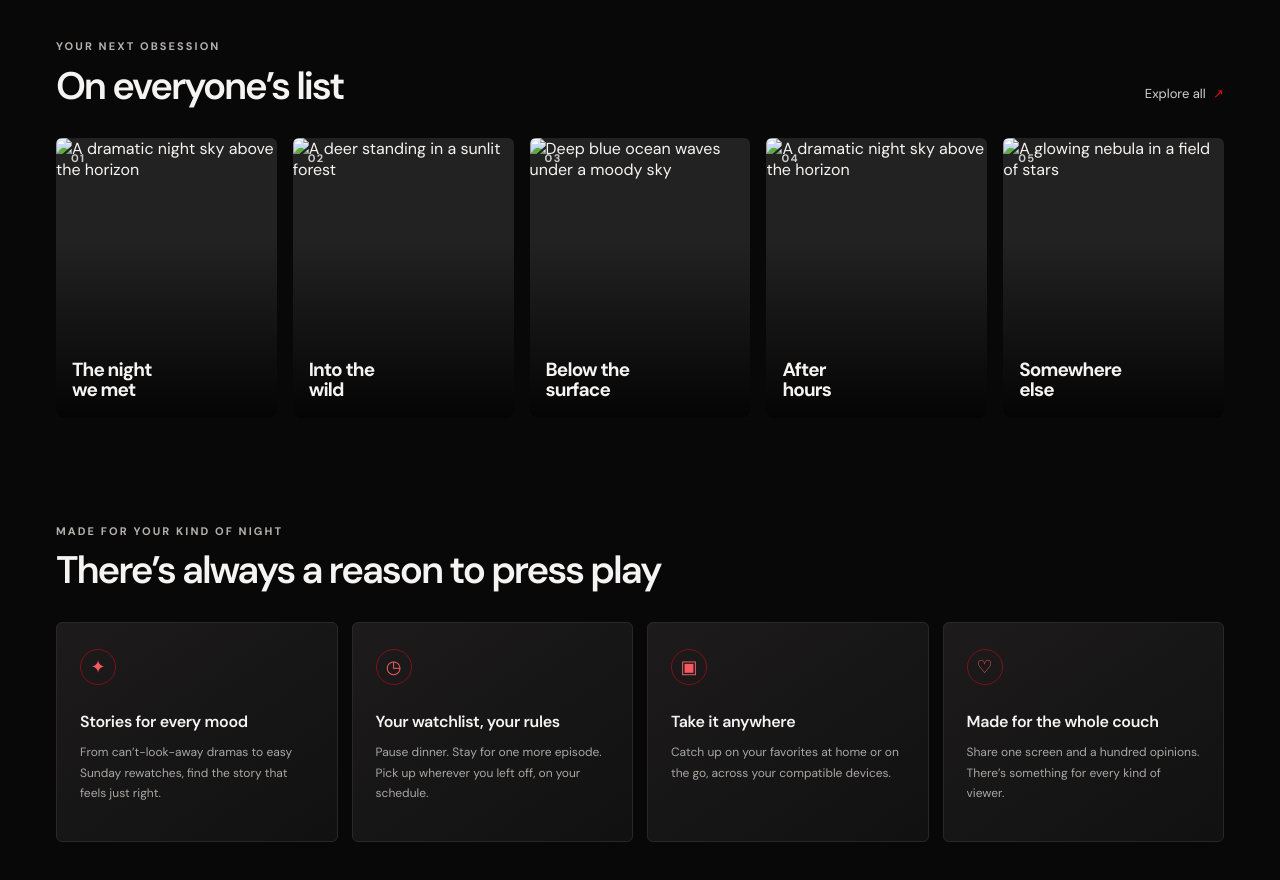
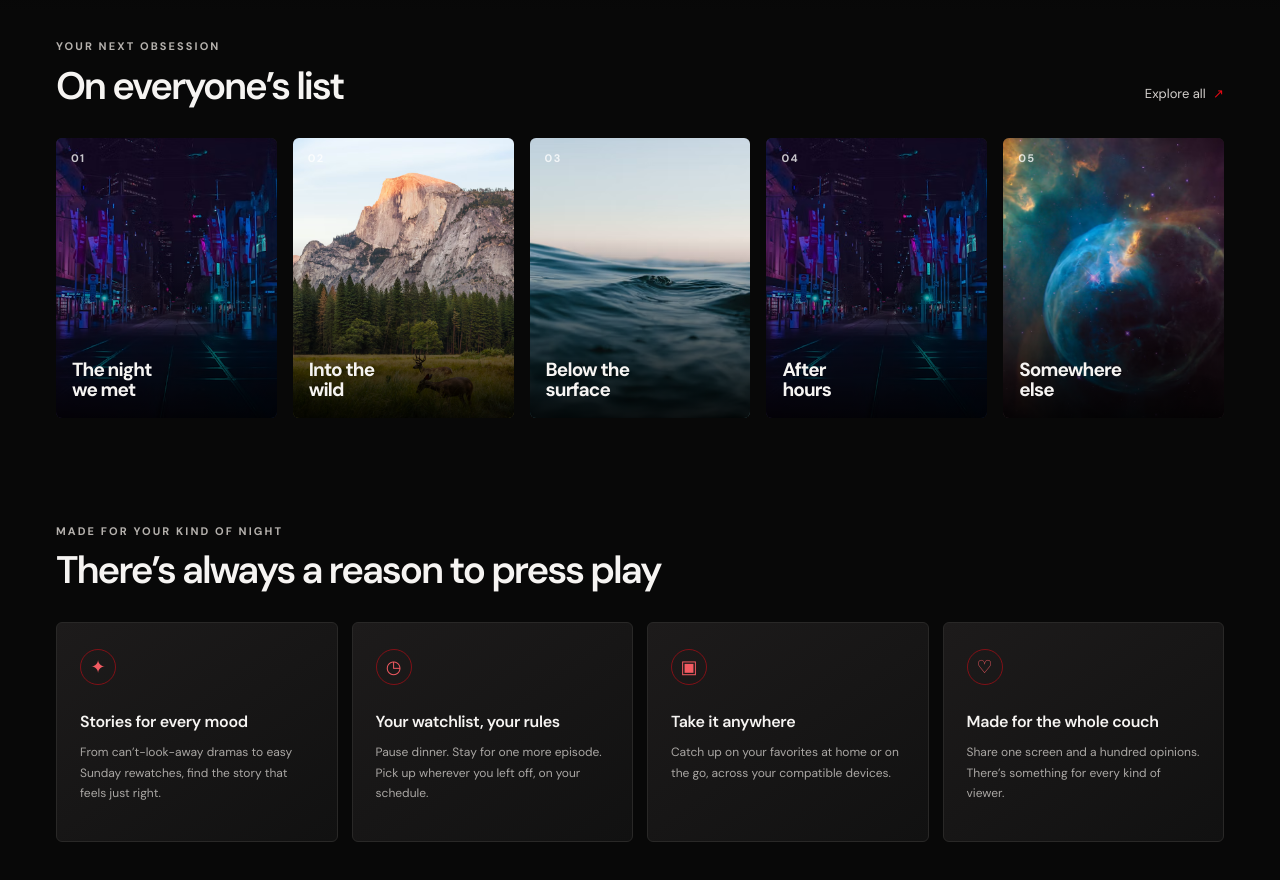
Before and after one commit to davezandro/Netflix-Landing-page, a plain HTML site: page index.html in a window 1280 px wide. Shown: the part 780-1660 px from the top of the page. Drawn offline with Linux system fonts and the light colour scheme; grey boxes are pictures that could not be loaded.

Commit message:
fix: use relative Assets/ image paths and remove stray backslash/quote in index.html

```diff
--- a/index.html
+++ b/index.html
@@ -61,23 +61,23 @@
       </div>
       <div class="title-grid">
         <a class="title-card" href="#join" aria-label="Discover the story of the night">
-         <img src="/Netflix landing page/Assets/4.avif\" alt="A dramatic night sky above the horizon " loading="lazy">
+         <img src="Assets/4.avif" alt="A dramatic night sky above the horizon" loading="lazy">
         <span class="title-card__number">01</span><span class="title-card__label">The night<br>we met</span>
         </a>
         <a class="title-card" href="#join" aria-label="Discover the story of the wild">
-          <img src="/Netflix landing page/Assets/2.avif" alt="A deer standing in a sunlit forest" loading="lazy">
+          <img src="Assets/2.avif" alt="A deer standing in a sunlit forest" loading="lazy">
           <span class="title-card__number">02</span><span class="title-card__label">Into the<br>wild</span>
         </a>
         <a class="title-card" href="#join" aria-label="Discover the story of the deep">
-          <img src="/Netflix landing page/Assets/3.avif" alt="Deep blue ocean waves under a moody sky" loading="lazy">
+          <img src="Assets/3.avif" alt="Deep blue ocean waves under a moody sky" loading="lazy">
           <span class="title-card__number">03</span><span class="title-card__label">Below the<br>surface</span>
         </a>
         <a class="title-card" href="#join" aria-label="Discover the story of the city">
-          <img src="/Netflix landing page/Assets/4.avif" alt="A dramatic night sky above the horizon" loading="lazy">
+          <img src="Assets/4.avif" alt="A dramatic night sky above the horizon" loading="lazy">
           <span class="title-card__number">04</span><span class="title-card__label">After<br>hours</span>
         </a>
         <a class="title-card" href="#join" aria-label="Discover the story of the unknown">
-          <img src="/Netflix landing page/Assets/5.avif" alt="A glowing nebula in a field of stars" loading="lazy">
+          <img src="Assets/5.avif" alt="A glowing nebula in a field of stars" loading="lazy">
           <span class="title-card__number">05</span><span class="title-card__label">Somewhere<br>else</span>
         </a>
       </div>
```
